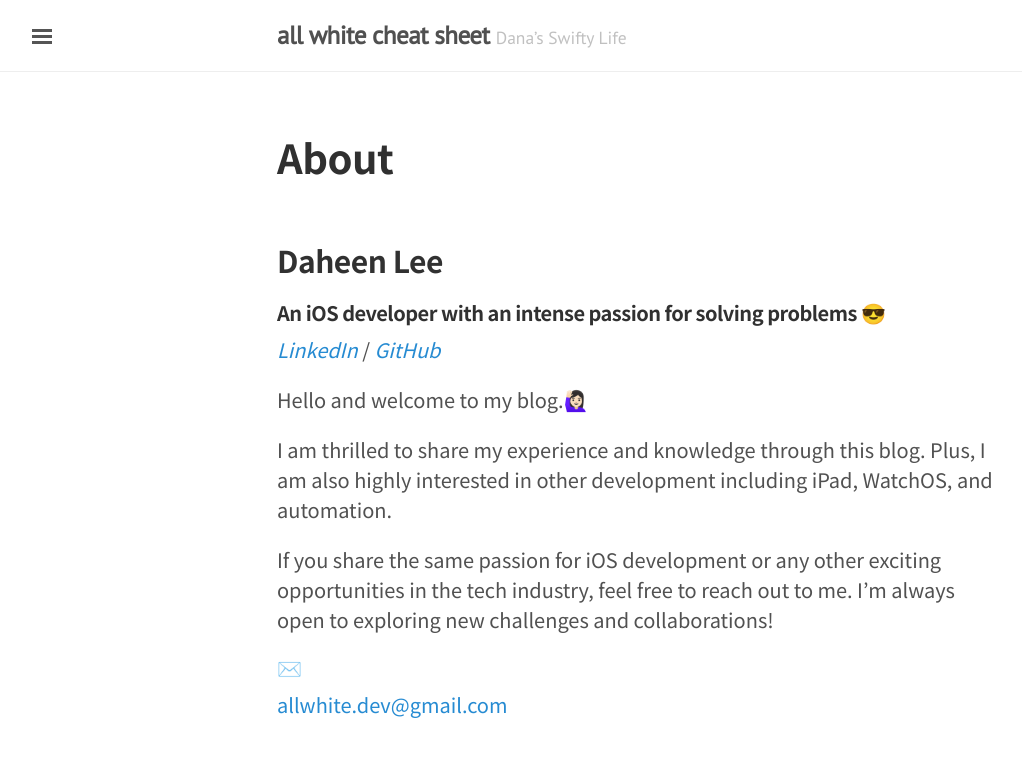
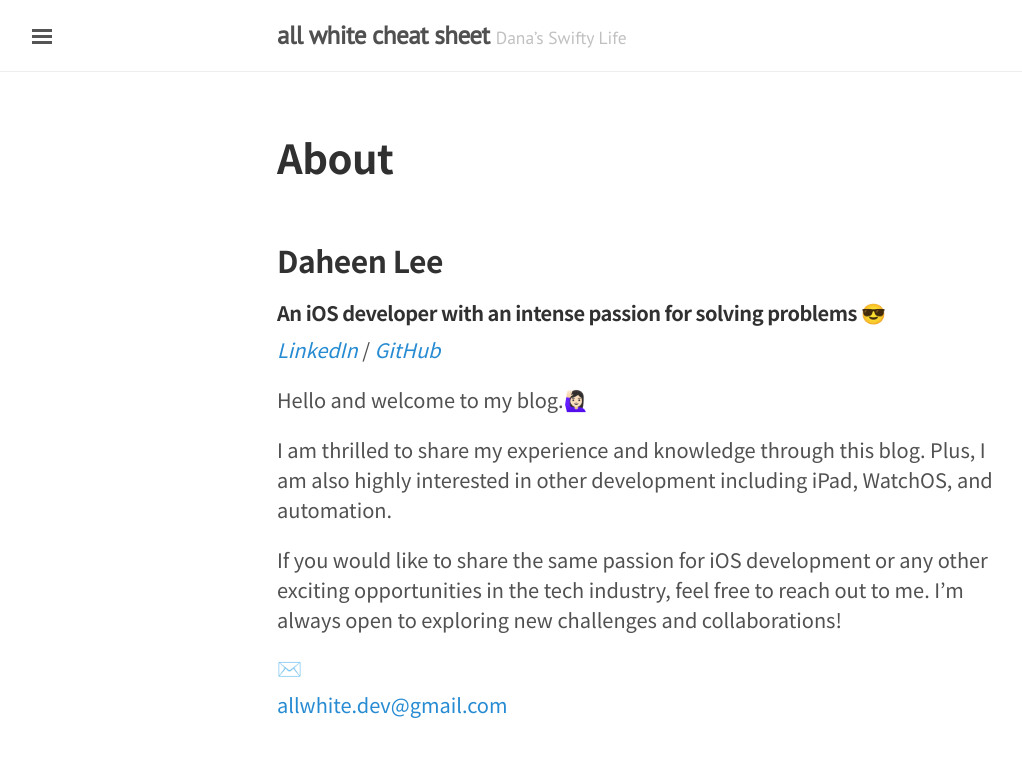
Before and after one commit to daheenallwhite/daheenallwhite.github.io, a Jekyll site: the page built from about.md, in a window 1280 px wide. Shown: the top 757 px of the page, without its empty margins (3-1025 px from the left). Built offline with Jekyll 4.4.1, drawn with Linux system fonts in a browser that asks for light colours; nearby versions of some CDN libraries.

Commit message:
Update about.md

```diff
--- a/about.md
+++ b/about.md
@@ -22,7 +22,7 @@ I am thrilled to share my experience and knowledge through this blog.
 Plus, I am also highly interested in other development including iPad, WatchOS, and automation.
 &nbsp;
 
-If you share the same passion for iOS development or any other exciting opportunities in the tech industry, feel free to reach out to me. I'm always open to exploring new challenges and collaborations!
+If you would like to share the same passion for iOS development or any other exciting opportunities in the tech industry, feel free to reach out to me. I'm always open to exploring new challenges and collaborations!
 &nbsp;
 
 #### ✉️
```
